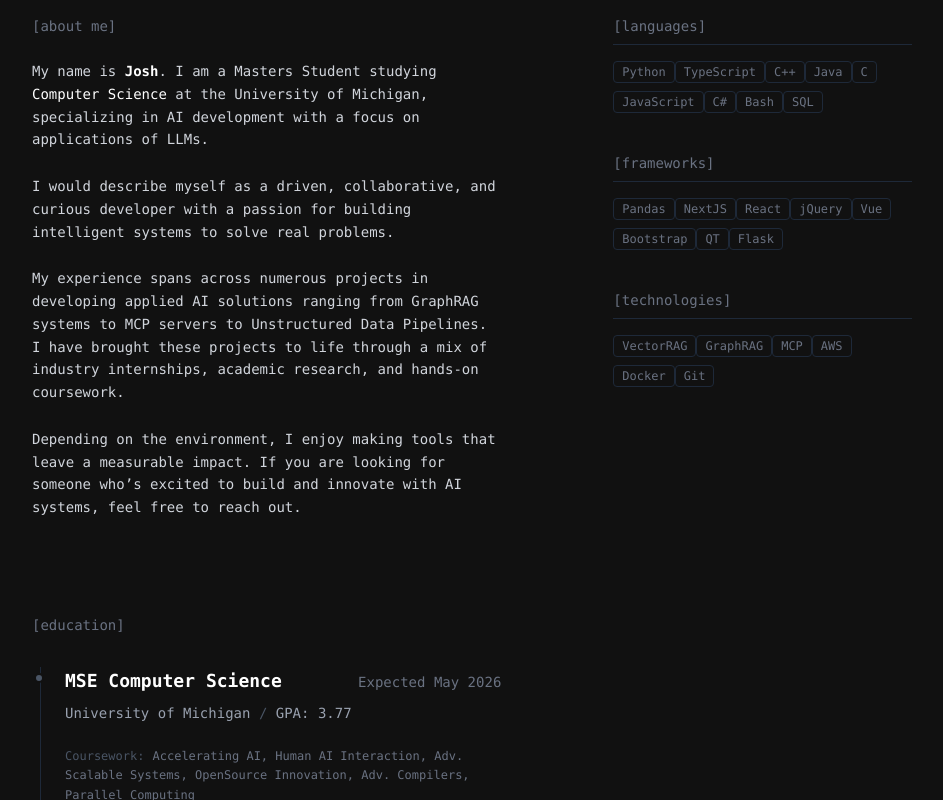
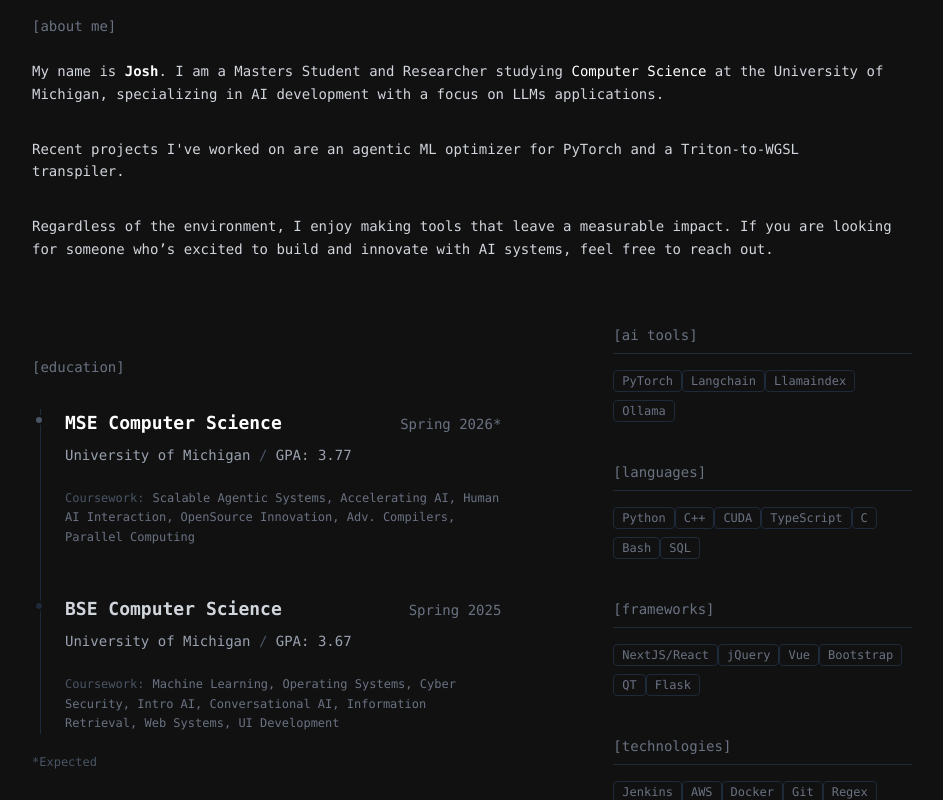
Before and after one commit to TheJoshBrod/portfolio, a Next.js app: page / in a window 1280 px wide. Shown: the part 880-1680 px from the top of the page, without its empty margins (176-1119 px from the left). Built offline with nearby package versions, Linux system fonts and the light colour scheme.

Commit message:
minor wording changes and about me style change

```diff
--- a/src/components/aboutme/AboutMe.tsx
+++ b/src/components/aboutme/AboutMe.tsx
@@ -1,23 +1,20 @@
 export default function AboutMe() {
   return (
     <div className="flex flex-col items-start w-full max-w-4xl px-4">
-      {/* Title */}
+
       <div className="mb-6 font-mono text-gray-500 text-sm">
         [about me]
       </div>
 
-      <div className="text-gray-300 leading-relaxed font-mono text-sm space-y-6">
+      <div className="text-gray-300 leading-relaxed font-mono text-sm space-y-8">
         <p>
-          My name is <span className="text-white font-bold">Josh</span>. I am a Masters Student studying <span className="text-white">Computer Science</span> at the University of Michigan, specializing in AI development with a focus on applications of LLMs.
+          My name is <span className="text-white font-bold">Josh</span>. I am a Masters Student and Researcher studying <span className="text-white">Computer Science</span> at the University of Michigan, specializing in AI development with a focus on LLMs applications.
         </p>
         <p>
-          I would describe myself as a driven, collaborative, and curious developer with a passion for building intelligent systems to solve real problems.
+          Recent projects I've worked on are an agentic ML optimizer for PyTorch and a Triton-to-WGSL transpiler.
         </p>
         <p>
-          My experience spans across numerous projects in developing applied AI solutions ranging from GraphRAG systems to MCP servers to Unstructured Data Pipelines. I have brought these projects to life through a mix of industry internships, academic research, and hands-on coursework.
-        </p>
-        <p>
-          Depending on the environment, I enjoy making tools that leave a measurable impact. If you are looking for someone who’s excited to build and innovate with AI systems, feel free to reach out.
+          Regardless of the environment, I enjoy making tools that leave a measurable impact. If you are looking for someone who’s excited to build and innovate with AI systems, feel free to reach out.
         </p>
       </div>
     </div>
--- a/src/components/aboutme/Education.tsx
+++ b/src/components/aboutme/Education.tsx
@@ -11,7 +11,7 @@ export default function Education() {
                     <div className="absolute -left-[31px] top-1.5 w-2.5 h-2.5 bg-gray-600 rounded-full border-2 border-[#111]"></div>
                     <div className="flex flex-col sm:flex-row sm:justify-between sm:items-baseline">
                         <h3 className="text-white font-mono font-bold text-lg">MSE Computer Science</h3>
-                        <span className="text-gray-500 text-sm font-mono">Expected May 2026</span>
+                        <span className="text-gray-500 text-sm font-mono">Spring 2026*</span>
                     </div>
 
                     <div className="text-gray-400 font-mono text-sm mb-2">
@@ -20,7 +20,7 @@ export default function Education() {
 
                     <div className="text-xs text-gray-500 font-mono leading-relaxed mt-2">
                         <span className="text-gray-600 mr-2">Coursework:</span>
-                        Accelerating AI, Human AI Interaction, Adv. Scalable Systems, OpenSource Innovation, Adv. Compilers, Parallel Computing
+                        Scalable Agentic Systems, Accelerating AI, Human AI Interaction, OpenSource Innovation, Adv. Compilers, Parallel Computing
                     </div>
                 </div>
 
@@ -29,7 +29,7 @@ export default function Education() {
                     <div className="absolute -left-[31px] top-1.5 w-2.5 h-2.5 bg-gray-800 rounded-full border-2 border-[#111]"></div>
                     <div className="flex flex-col sm:flex-row sm:justify-between sm:items-baseline">
                         <h3 className="text-gray-300 font-mono font-bold text-lg">BSE Computer Science</h3>
-                        <span className="text-gray-500 text-sm font-mono">2025</span>
+                        <span className="text-gray-500 text-sm font-mono">Spring 2025</span>
                     </div>
 
                     <div className="text-gray-400 font-mono text-sm mb-2">
@@ -42,6 +42,7 @@ export default function Education() {
                     </div>
                 </div>
             </div>
+            <p className="text-gray-600 font-mono text-xs mb-2 mt-5">*Expected</p>
         </div>
     );
 }
--- a/src/components/aboutme/page.tsx
+++ b/src/components/aboutme/page.tsx
@@ -3,30 +3,46 @@ import AboutMe from "./AboutMe"
 import { SkillIcon } from "../skilltag";
 
 export default function AboutMeSection() {
+
+  const aiTools = [
+    "PyTorch", "Langchain", "Llamaindex", "Ollama"
+  ];
+
   const languages = [
-    "Python", "TypeScript", "C++", "Java", "C", "JavaScript", "C#", "Bash", "SQL"
+    "Python", "C++", "CUDA", "TypeScript", "C", "Bash", "SQL"
   ];
 
   const frameworksAndLibraries = [
-    "Pandas", "NextJS", "React", "jQuery", "Vue", "Bootstrap", "QT", "Flask",
+    "NextJS/React", "jQuery", "Vue", "Bootstrap", "QT", "Flask",
   ];
 
   const technologiesAndTools = [
-    "VectorRAG", "GraphRAG", "MCP", "AWS", "Docker", "Git"
+    "Jenkins", "AWS", "Docker", "Git", "Regex"
   ];
 
   return (
     <div id="aboutme" className="flex flex-col items-center w-full max-w-5xl mx-auto px-8 md:px-16 pt-24 pb-24">
 
-      <div className="flex flex-col lg:flex-row gap-16 lg:gap-24 w-full items-start">
-        {/* Left Col: About & Education */}
+      <AboutMe />
+
+      <div className="flex flex-col lg:flex-row gap-16 lg:gap-24 w-full items-start mt-16">
+        {/* Left Col: Education */}
         <div className="flex-1 w-full flex flex-col gap-16">
-          <AboutMe />
           <Education />
         </div>
 
         {/* Right Col: Skills */}
         <div className="w-full lg:w-1/3 flex flex-col gap-10 mt-8 lg:mt-0">
+
+          <div>
+            <div className="mb-4 font-mono text-gray-500 text-sm border-b border-gray-800 pb-2">
+              [ai tools]
+            </div>
+            <div className="flex flex-wrap gap-y-2">
+              {aiTools.map(l => <SkillIcon key={l} name={l} />)}
+            </div>
+          </div>
+
           <div>
             <div className="mb-4 font-mono text-gray-500 text-sm border-b border-gray-800 pb-2">
               [languages]
--- a/src/components/homepage/page.tsx
+++ b/src/components/homepage/page.tsx
@@ -13,7 +13,7 @@ export default function Header() {
       {/* Simple Text Navbar */}
       <div className="max-w-5xl mx-auto p-8 md:p-16 flex flex-col relative z-10 h-full">
         <div className="flex flex-row justify-center ">
-          <nav className="flex gap-6 text-sm mb-24 text-gray-500 font-mono">
+          <nav className="flex gap-4 text-sm mb-24 text-gray-500 font-mono">
             {['about', 'experience', 'portfolio', 'contact'].map((item) => (
               <a
                 key={item}
@@ -35,8 +35,7 @@ export default function Header() {
             </div>
 
             <p className="text-lg md:text-xl text-gray-300 leading-relaxed max-w-xl mx-auto">
-              I build intelligent systems and digital tools. Currently exploring <span className="text-white">Applied AI</span> and <span className="text-white">LLM Applications</span>.
-              I like keeping things simple, functional, and efficient.
+              I scale intelligent <span className="text-white">Agentic Systems</span> from prototype to production-ready applications.
             </p>
 
             <div className="flex justify-center gap-8 text-sm mt-6 text-gray-500 font-mono">
```
